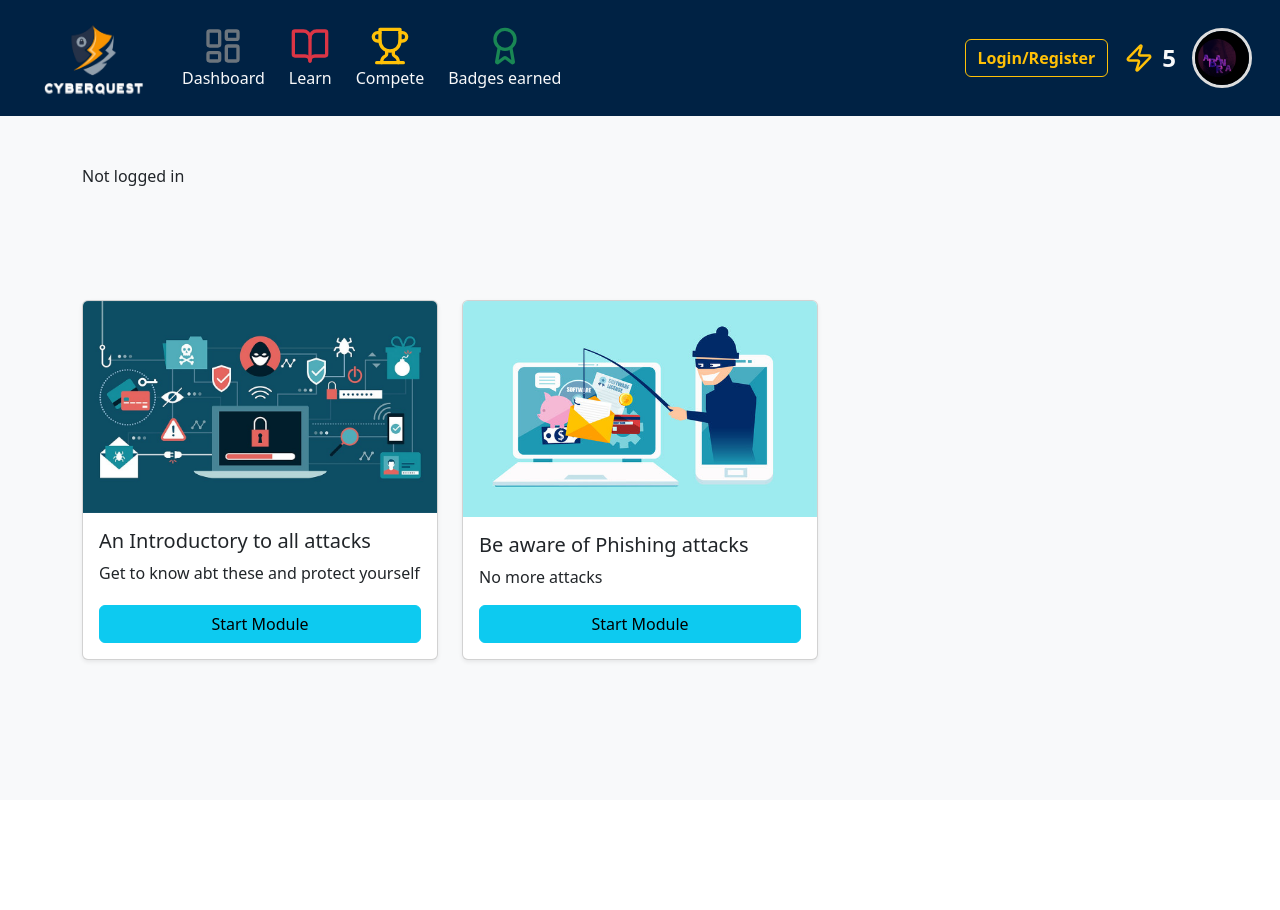
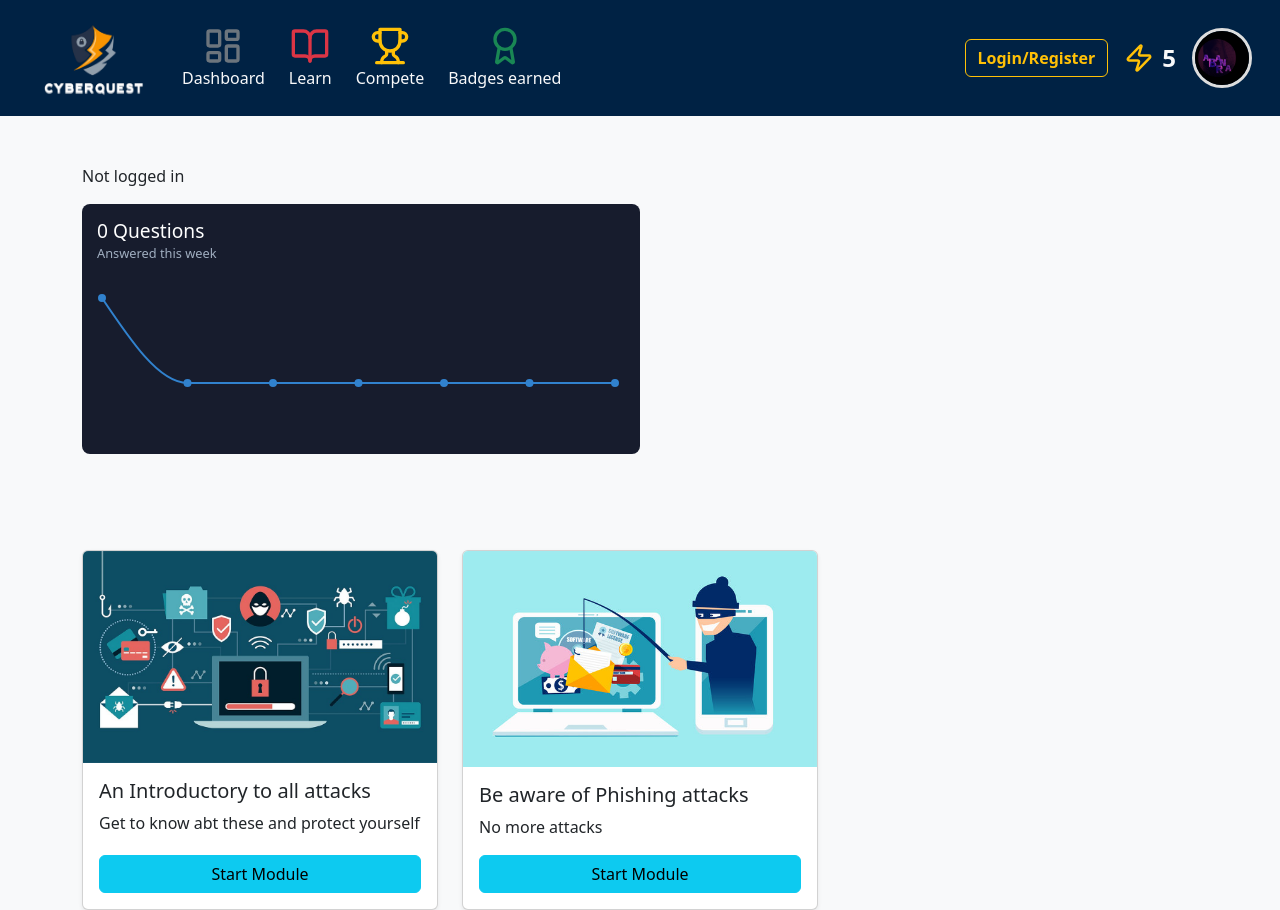
Before and after one commit to achuworks/gamified-education-platform, a React (Create React App) app: page /learn in a window 1280 px wide. Before the commit the page ends 800 px from the top, so only its background shows below. Built offline with nearby package versions, Linux system fonts and the light colour scheme.

Commit message:
Chart added

```diff
--- a/package.json
+++ b/package.json
@@ -13,9 +13,11 @@
     "lucide-react": "^0.474.0",
     "mysql": "^2.18.1",
     "react": "^19.0.0",
+    "react-bootstrap": "^2.10.9",
     "react-dom": "^19.0.0",
     "react-router-dom": "^7.1.5",
     "react-scripts": "5.0.1",
+    "recharts": "^2.15.1",
     "web-vitals": "^4.2.4"
   },
   "scripts": {
--- a/src/Components/Dashboard.js
+++ b/src/Components/Dashboard.js
@@ -5,7 +5,9 @@ import logo from '../logo.png';
 import './Dashstyle.css';
 import profile from '../ll.png';
 import Login from './Login';
-import Learn from './Learn'; // Import your Learn component
+import Learn from './Learn';
+import Questweek from './Questweek';
+import Stats from './stats';
 
 function Dashboard() {
     const [showlogin, setshowlogin] = useState(false);
@@ -66,6 +68,8 @@ function Dashboard() {
                     ) : (
                         <p>Not logged in</p>
                     )}
+                    <Questweek />
+                    <Stats />
                 </div>
                 <Routes>
                     <Route path="/learn" element={<Learn />} />
--- /dev/null
+++ b/src/Components/Questweek.css
@@ -0,0 +1,15 @@
+.graph-container {
+    display: flex;
+    justify-content: center;
+    align-items: center;
+    padding: 1rem;
+  }
+
+  .graph-card {
+    background-color: #2c2f33;
+    width: auto;
+    max-width: 400px;
+    border-radius: 8px;
+    padding: 10px;
+    color: white;
+  }
--- /dev/null
+++ b/src/Components/Questweek.js
@@ -0,0 +1,94 @@
+import React from 'react';
+import { Card } from 'react-bootstrap';
+import { LineChart, Line, XAxis, YAxis, Tooltip, ResponsiveContainer } from 'recharts';
+import 'bootstrap/dist/css/bootstrap.min.css';
+
+const QuestionsChart = () => {
+  const data = [
+    { date: "Sunday, Feb 2nd", questions: 1 },
+    { date: "Monday, Feb 3rd", questions: 0 },
+    { date: "Tuesday, Feb 4th", questions: 0 },
+    { date: "Wednesday, Feb 5th", questions: 0 },
+    { date: "Thursday, Feb 6th", questions: 0 },
+    { date: "Friday, Feb 7th", questions: 0 },
+    { date: "Saturday, Feb 8th", questions: 0 }
+  ];
+
+  const CustomTooltip = ({ active, payload, label }) => {
+    if (active && payload && payload.length) {
+      return (
+        <div style={{
+          backgroundColor: '#1e2738',
+          padding: '8px',
+          border: '1px solid #2a3548',
+          borderRadius: '4px'
+        }}>
+          <p style={{ color: '#fff', margin: '0', fontSize: '14px' }}>{label}</p>
+          <p style={{ color: '#fff', margin: '0', fontSize: '14px' }}>
+            {`${payload[0].value} questions`}
+          </p>
+        </div>
+      );
+    }
+    return null;
+  };
+
+  return (
+    <div style={{
+      backgroundColor: '#171c2d',
+      borderRadius: '8px',
+      height: '250px',
+      padding: '15px',
+      width: '50%'
+    }}>
+      <div style={{ marginBottom: '5px' }}>
+        <h4 style={{
+          color: '#fff',
+          marginBottom: '2px',
+          fontSize: '1.2rem'
+        }}>
+          0 Questions
+        </h4>
+        <p style={{
+          color: '#a0aec0',
+          fontSize: '0.8rem',
+          margin: '0'
+        }}>
+          Answered this week
+        </p>
+
+      </div>
+
+      <div style={{ height: '80px' }}>
+        <ResponsiveContainer width="100%" height="150%">
+          <LineChart data={data} margin={{ top: 30, right: 10, left: -25, bottom: 5 }}>
+            <XAxis
+              dataKey="date"
+              axisLine={false}
+              tickLine={false}
+              tick={{ fill: '#a0aec0', fontSize: 12 }}
+              hide={true}
+            />
+            <YAxis
+              axisLine={false}
+              tickLine={false}
+              tick={{ fill: '#a0aec0', fontSize: 12 }}
+              width={30}
+            />
+            <Tooltip content={<CustomTooltip />} />
+            <Line
+              type="monotone"
+              dataKey="questions"
+              stroke="#3182ce"
+              strokeWidth={2}
+              dot={{ fill: '#3182ce', strokeWidth: 2 }}
+              activeDot={{ r: 6, fill: '#3182ce' }}
+            />
+          </LineChart>
+        </ResponsiveContainer>
+      </div>
+    </div>
+  );
+};
+
+export default QuestionsChart;
--- /dev/null
+++ b/src/Components/stats.js
@@ -0,0 +1,5 @@
+import React from "react";
+function Stats(){
+
+}
+export default Stats;
--- a/src/index.js
+++ b/src/index.js
@@ -7,6 +7,7 @@ import 'bootstrap/dist/css/bootstrap.min.css';
 import Newlogintest from './Components/newlogintest';
 import Dashboard from './Components/Dashboard';
 import Learn from './Components/Learn';
+import Questweek from './Components/Questweek';
 const root = ReactDOM.createRoot(document.getElementById('root'));
 root.render(
   <React.StrictMode>
```
Also changed, not shown: src/Components/Skillsweb.js (added), 1 other file (tests, documents, lock files or other folders).
